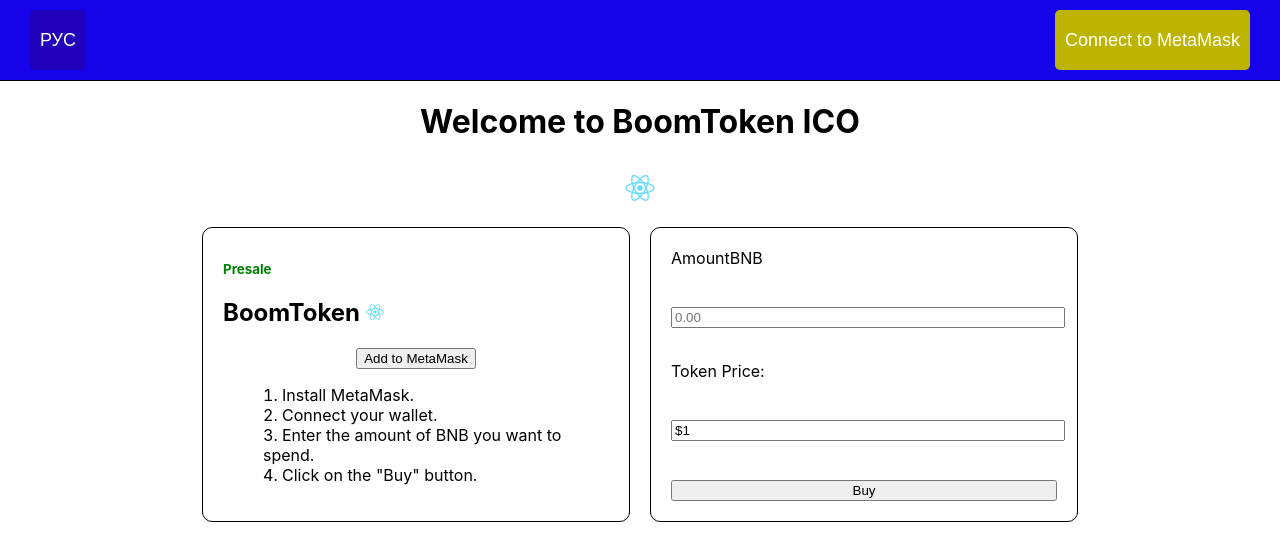
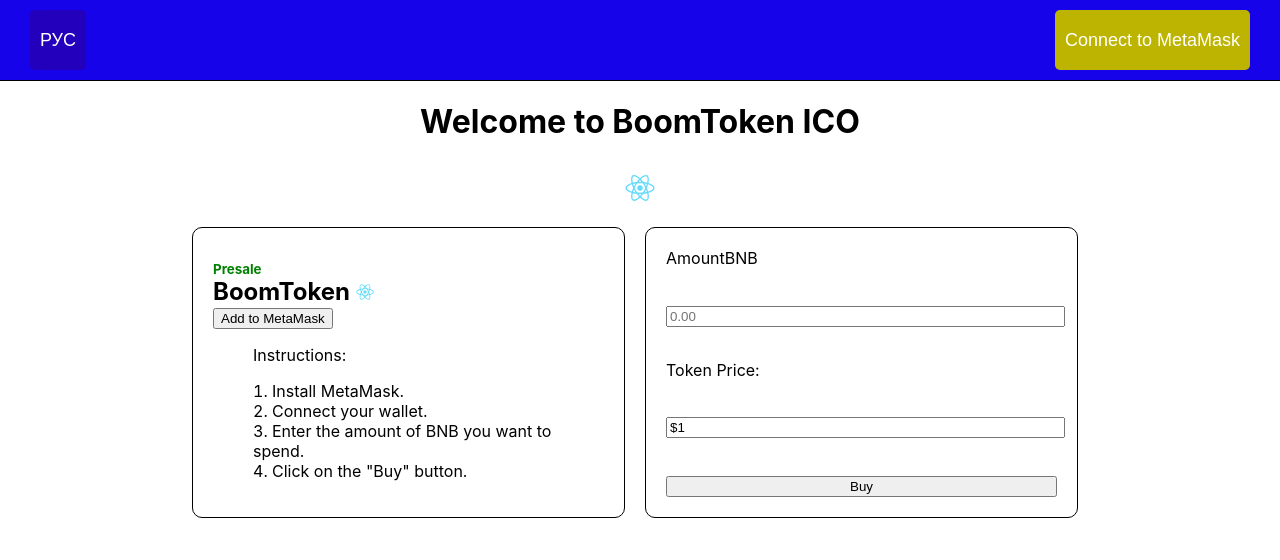
Before and after one commit to Endeavour-Innovations-Inc/Metacraft, a React (Create React App) app: page / in a window 1280 px wide. Shown: the top 560 px of the page. Built offline with nearby package versions, Linux system fonts and the light colour scheme.

Commit message:
fixing layout pt1

```diff
--- a/src/App.css
+++ b/src/App.css
@@ -1,3 +1,16 @@
+:root {
+  --button-padding: 10px;
+  --button-margin: 10px;
+  --button-font-size: 18px;
+  --button-border-radius: 5px;
+  --button-cursor: pointer;
+  --button-transition: 0.3s;
+  --button-color: #fff;
+  --border-radius: 5px;
+  --container-padding: 20px;
+  --container-margin: 10px;
+}
+
 .App {
   text-align: center;
 }
@@ -8,13 +21,13 @@
 }
 
 .token-icon {
-  width: 50px; /* change as needed */
-  height: 50px; /* change as needed */
+  width: 50px;
+  height: 50px;
 }
 
 .token-icon-small {
-  width: 30px; /* change as needed */
-  height: 30px; /* change as needed */
+  width: 30px;
+  height: 30px;
 }
 
 @media (prefers-reduced-motion: no-preference) {
@@ -37,16 +50,19 @@
   margin: 0;
 }
 
+.languageButton, .connectButton {
+  padding: var(--button-padding);
+  margin: var(--button-margin);
+  font-size: var(--button-font-size);
+  color: var(--button-color);
+  border: none;
+  border-radius: var(--button-border-radius);
+  cursor: var(--button-cursor);
+  transition: var(--button-transition);
+}
+
 .languageButton {
-  padding: 10px;
-  margin: 10px;
-  font-size: 18px;
   background-color: #2200bc;
-  color: #fff;
-  border: none;
-  border-radius: 5px;
-  cursor: pointer;
-  transition: 0.3s;
 }
 
 .languageButton:hover {
@@ -55,15 +71,7 @@
 }
 
 .connectButton {
-  padding: 10px;
-  margin: 10px;
-  font-size: 18px;
   background-color: rgb(189, 179, 1);
-  color: #fff;
-  border: none;
-  border-radius: 5px;
-  cursor: pointer;
-  transition: 0.3s;
 }
 
 .connectButton:hover {
@@ -87,11 +95,9 @@
   color: green;
 }
 
-.rounded-rect {
-  border: 1px solid #000;
-  border-radius: 5px;
-  padding: 20px;
-  margin: 10px;
+.presale-container h2, .presale-container h3 {
+  text-align: left;
+  margin-left: 0;
 }
 
 .presale-container h2 {
@@ -103,48 +109,35 @@
   font-size: smaller;
 }
 
-.buy-instructions {
-  list-style-position: inside;
-}
-
-.presale-boomtoken {
-  text-align: left;
-}
-
-.presale-container {
-  width: 45%; /* Adjust the value as per your need */
-  margin-left: 0;
-}
-
-.presale-container h3, .presale-container h2 {
-  margin-left: 0;
-  text-align: left;
-}
-
 .rounded-rect {
   border: 1px solid #000;
-  border-radius: 5px;
-  padding: 20px;
-  margin: 10px;
-}
-
-.presale-container h2 {
-  display: flex;
-  align-items: center;
-}
-
-.presale-container h3 {
-  font-size: smaller;
+  border-radius: var(--border-radius);
+  padding: var(--container-padding);
+  margin: var(--container-margin);
 }
 
 .buy-instructions {
   list-style-position: inside;
   text-align: left;
+  margin-left: 0;
 }
 
-.token-price-container {
-  text-align: right;
-  align-items: left;
+.presale-boomtoken, .token-price-container {
+  text-align: left;
+}
+
+.presale-boomtoken .green-text {
+  margin-bottom: 0; /* Remove margin at the bottom */
+}
+
+.presale-boomtoken h2 {
+  margin-top: 0; /* Remove margin at the top */
+  margin-bottom: 0;
+}
+
+.presale-container {
+  width: 45%;
+  margin-left: 0;
 }
 
 .info-container {
@@ -192,16 +185,25 @@
   text-align: center;
 }
 
-/* When the screen is 600px wide or less, stack the containers vertically */
+.token-details {
+  text-align: left;
+}
+
+.metamask-button {
+  margin-top: 0;
+  align-self: flex-start;
+  margin-left: 0;
+}
+
 @media (max-width: 600px) {
   .info-container {
-    flex-direction: column; /* Stacks the containers vertically */
+    flex-direction: column;
   }
 
   .presale-container,
   .purchase-container {
-    flex: none; /* Lets the containers take up as much space as they need */
-    width: 100%; /* Makes the containers as wide as the parent */
-    margin: 10px 0; /* Gives each container a little space on the top and bottom */
+    flex: none;
+    width: 100%;
+    margin: 10px 0;
   }
 }
--- a/src/App.js
+++ b/src/App.js
@@ -62,12 +62,15 @@
         <img src={logo} alt="Token Icon" className="token-icon" />
         <div className="info-container">
           <div className="presale-container rounded-rect">
-            <div className="presale-boomtoken">
+          <div className="presale-boomtoken">
+            <div className="token-details">
               <h3 className="green-text">Presale</h3>
               <h2>BoomToken <img src={logo} alt="Token Icon Small" className="token-icon-small" /></h2>
             </div>
             <button className="metamask-button">Add to MetaMask</button>
+          </div>
             <ol className="buy-instructions">
+              <p>Instructions:</p>
               <li>Install MetaMask.</li>
               <li>Connect your wallet.</li>
               <li>Enter the amount of BNB you want to spend.</li>
```
